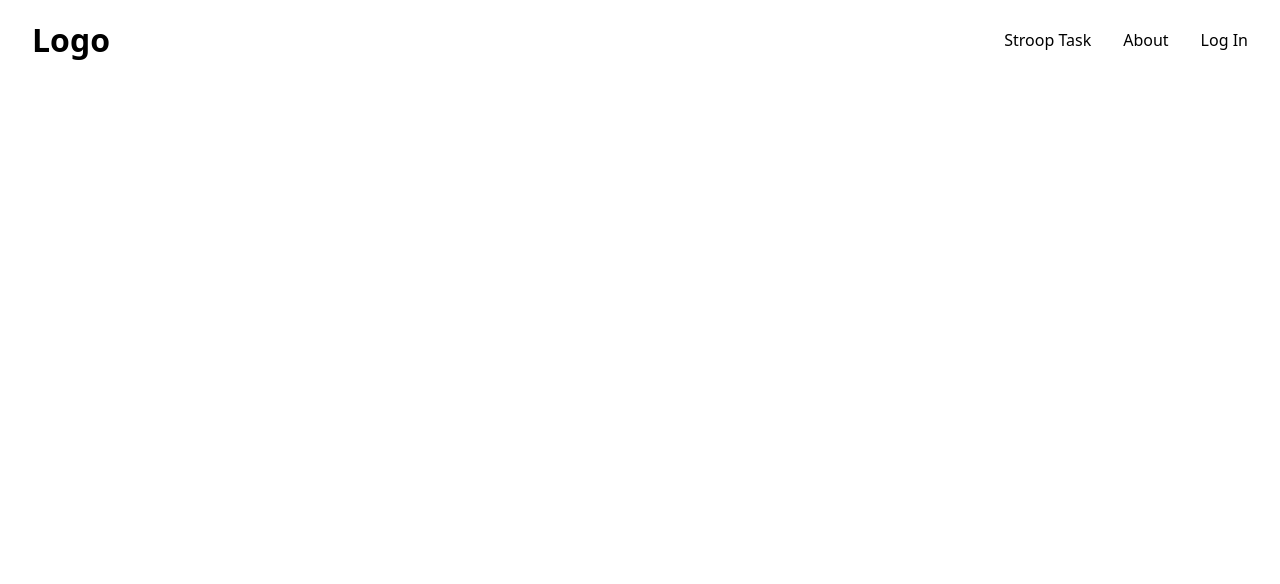
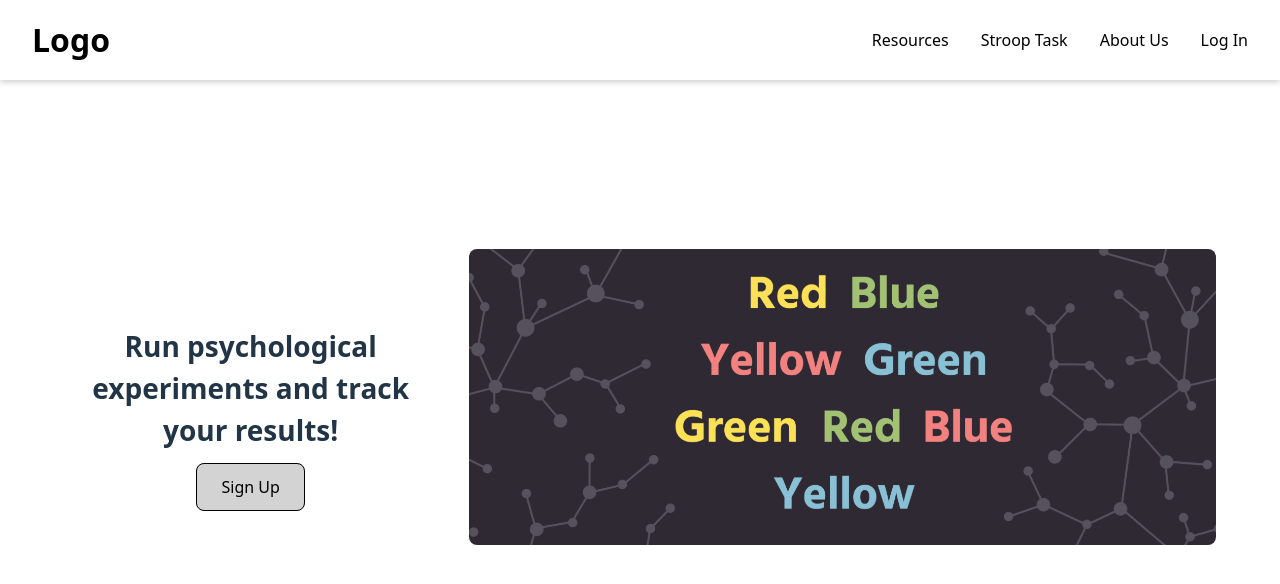
Before and after one commit to hiepnguyenduc2005/psytrack, a React (Vite) app in the folder frontend/: page / in a window 1280 px wide. Shown: the top 584 px of the page. Built offline with nearby package versions, Linux system fonts and the light colour scheme.

Commit message:
landing page middle

```diff
--- /dev/null
+++ b/frontend/src/components/LandingMiddle.tsx
@@ -0,0 +1,72 @@
+import React from "react";
+import { Link } from "react-router-dom";
+import stroopImage from "../assets/stroopImage.png";
+
+const LandingMiddle: React.FC = () => {
+  const styles = {
+    container: {
+      display: "flex",
+      alignItems: "center",
+      justifyContent: "space-between",
+      padding: "3rem 2rem",
+      maxWidth: "1200px",
+    },
+    left: {
+      flex: 0.5,
+      paddingRight: "2rem",
+    },
+    heading: {
+      fontSize: "1.75rem",
+      fontWeight: 600,
+      marginBottom: "1.5rem",
+    },
+    button: {
+      padding: "0.75rem 1.5rem",
+      color: "black",
+      backgroundColor: "#D3D3D3",
+      border: "1.3px solid black",
+      borderRadius: "0.5rem",
+      fontSize: "1rem",
+      fontWeight: 500,
+    },
+    right: {
+      flex: 1,
+      textAlign: "right" as const,
+    },
+    image: {
+      maxWidth: "100%",
+      height: "auto",
+      borderRadius: "0.5rem",
+    },
+  } as const;
+
+  return (
+    <div style={styles.container}>
+      {/* text header */}
+      <div style={styles.left}>
+        <h2 style={styles.heading}>
+          Run psychological experiments and track your results!
+        </h2>
+        <Link
+          to="/signup"
+          style={styles.button}
+          onMouseEnter={(e) => (e.currentTarget.style.opacity = "0.8")}
+          onMouseLeave={(e) => (e.currentTarget.style.opacity = "1")}
+        >
+          Sign Up
+        </Link>
+      </div>
+
+      {/* image */}
+      <div style={styles.right}>
+        <img
+          src= {stroopImage}
+          alt= "Stroop Task Image"
+          style={styles.image}
+        />
+      </div>
+    </div>
+  );
+};
+
+export default LandingMiddle;
--- a/frontend/src/components/NavBar.tsx
+++ b/frontend/src/components/NavBar.tsx
@@ -14,6 +14,7 @@ const Navbar: React.FC = () => {
       zIndex: 1000,
       width: "100%",
       boxSizing: "border-box",
+      boxShadow: "0 2px 6px rgba(0, 0, 0, 0.2)",
     },
     logo: {
       fontSize: '2rem',
@@ -28,10 +29,6 @@ const Navbar: React.FC = () => {
     },
     link: {
       color: 'black',
-      textDecoration: 'none',
-    },
-    linkHover: {
-      opacity: '0.5',
     },
   } as const;
 
@@ -39,9 +36,50 @@ const Navbar: React.FC = () => {
     <nav style={styles.navbar}>
       <Link to="/" style={{ ...styles.logo, ...styles.link }}>Logo</Link>
       <ul style={styles.links}>
-        <li><Link to="/stroop-task" style={styles.link}>Stroop Task</Link></li>
-        <li><Link to="/about" style={styles.link}>About</Link></li>
-        <li><Link to="/login" style={styles.link}>Log In</Link></li>
+        <li>
+          <Link
+            to="/resources"
+            style={styles.link}
+            onMouseEnter={(e) => (e.currentTarget.style.opacity = "0.8")}
+            onMouseLeave={(e) => (e.currentTarget.style.opacity = "1")}
+          >
+            Resources
+          </Link>
+        </li>
+
+        <li>
+          <Link
+            to="/stroop-task"
+            style={styles.link}
+            onMouseEnter={(e) => (e.currentTarget.style.opacity = "0.8")}
+            onMouseLeave={(e) => (e.currentTarget.style.opacity = "1")}
+          >
+            Stroop Task
+          </Link>
+        </li>
+
+        <li>
+          <Link
+            to="/about-us"
+            style={styles.link}
+            onMouseEnter={(e) => (e.currentTarget.style.opacity = "0.8")}
+            onMouseLeave={(e) => (e.currentTarget.style.opacity = "1")}
+          >
+            About Us
+          </Link>
+        </li>
+
+        <li>
+          <Link
+            to="/login"
+            style={styles.link}
+            onMouseEnter={(e) => (e.currentTarget.style.opacity = "0.8")}
+            onMouseLeave={(e) => (e.currentTarget.style.opacity = "1")}
+          >
+            Log In
+          </Link>
+        </li>
+
       </ul>
     </nav>
   );
--- a/frontend/src/pages/LandingPage.tsx
+++ b/frontend/src/pages/LandingPage.tsx
@@ -1,11 +1,13 @@
 import React from 'react';
 import Navbar from "../components/NavBar";
+import LandingMiddle from "../components/LandingMiddle";
 
 const LandingPage: React.FC = () => {
   return (
     <div>
       <Navbar />
       {/* -- */}
+      <LandingMiddle />
     </div>
   );
 };
```
Also changed, not shown: frontend/src/assets/stroopImage.png (added).
